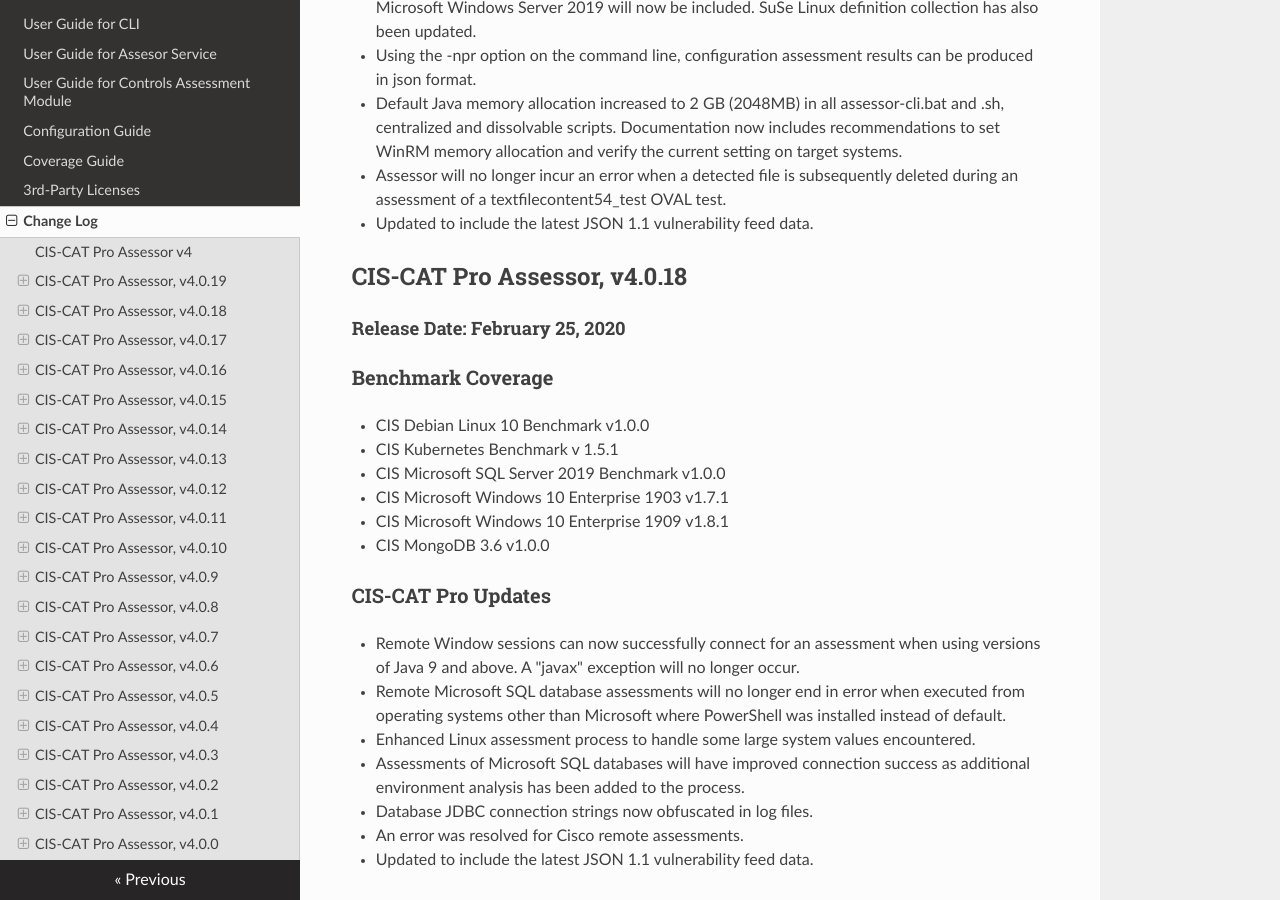
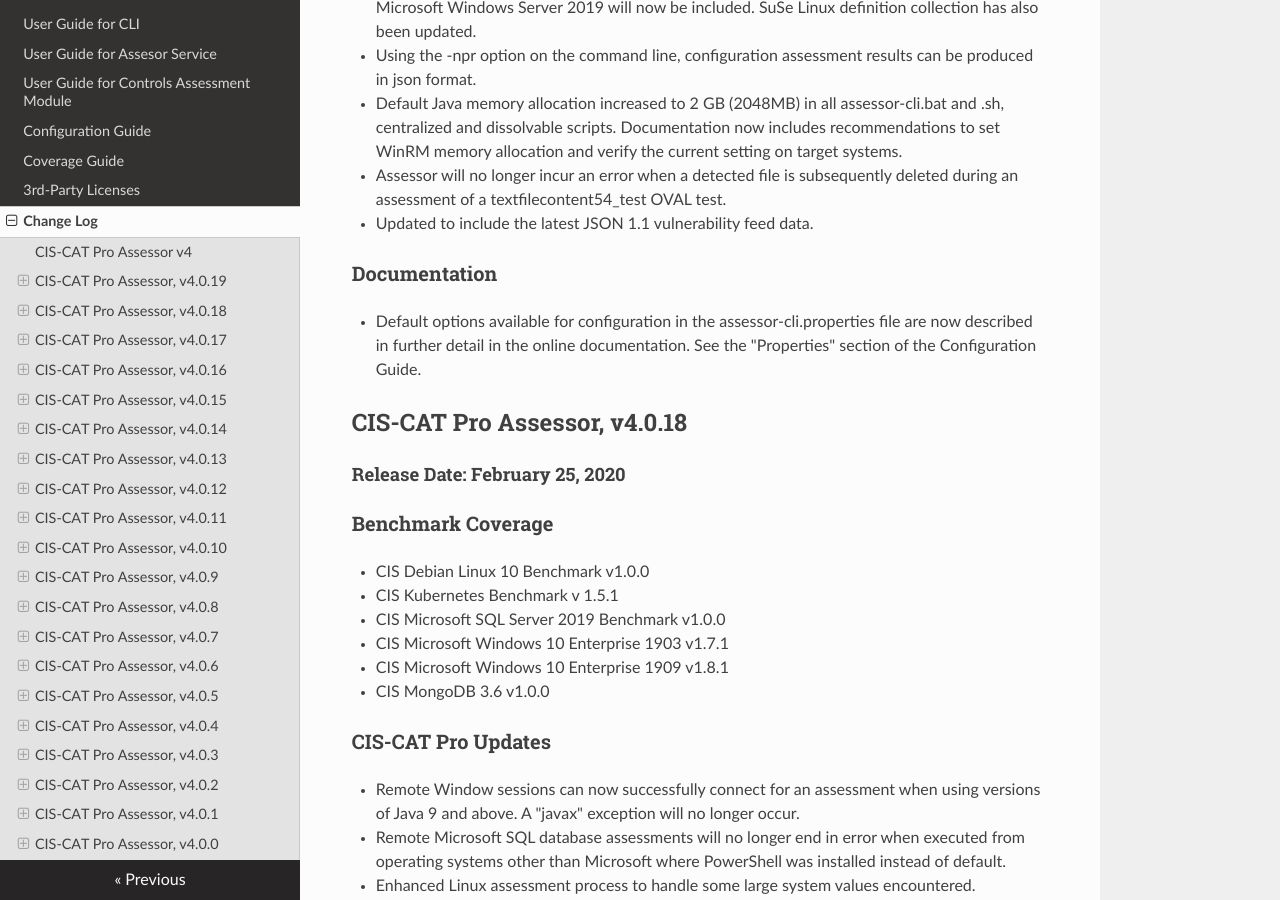
Before and after one commit to CISecurity/CCPA-Docs, an MkDocs documentation site: the page built from docs/Change Log.md, in a window 1280 px wide and 900 px high, scrolled down 964 px. Built offline with MkDocs 1.6.1, drawn with Linux system fonts in a browser that asks for light colours; nearby versions of some CDN libraries.

Commit message:
CCPRO-4184:  Added the documentation update for properties.

```diff
--- a/docs/Change Log.md
+++ b/docs/Change Log.md
@@ -24,6 +24,9 @@
 - Default Java memory allocation increased to 2 GB (2048MB) in all assessor-cli.bat and .sh, centralized and dissolvable scripts. Documentation now includes recommendations to set WinRM memory allocation and verify the current setting on target systems.
 - Assessor will no longer incur an error when a detected file is subsequently deleted during an assessment of a textfilecontent54_test OVAL test.
 - Updated to include the latest JSON 1.1 vulnerability feed data.
+
+### Documentation ###
+- Default options available for configuration in the assessor-cli.properties file are now described in further detail in the online documentation. See the "Properties" section of the Configuration Guide.
 
 ## CIS-CAT Pro Assessor, v4.0.18 ##
 #### Release Date: February 25, 2020 ####
```
